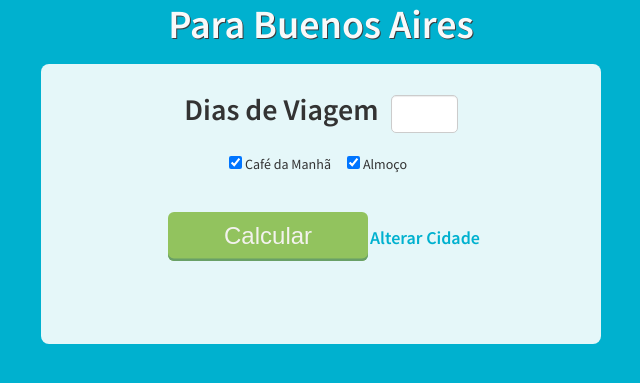
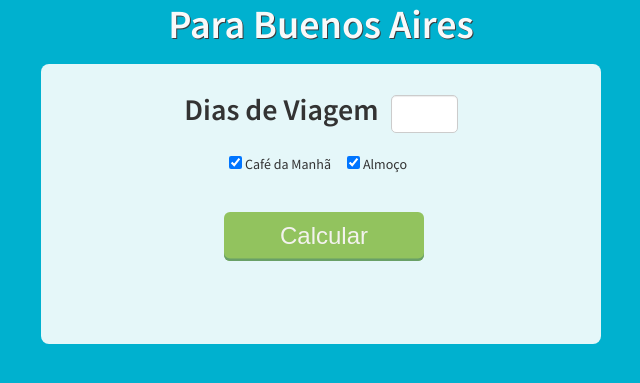
Before and after one commit to vitorfs/quanto-levar, a Django app: page /buenos-aires/ in a window 1280 px wide. Shown: the part 204-587 px from the top of the page, without its empty margins (319-959 px from the left). Run offline with Django 3.2, Linux system fonts and the light colour scheme; data comes from the database, SQL or seed files in the repository; some libraries are stand-ins or nearby versions; some web fonts are replaced.

Commit message:
removendo link alterar cidade

```diff
--- a/templates/cidade.html
+++ b/templates/cidade.html
@@ -24,7 +24,6 @@
       {% endfor %}
       </ul>
       <button type="submit" id="calcular">Calcular</button>
-      <a href="#" class="link">Alterar Cidade</a>
     </form>
   </div>
 {% endblock conteudo %}
```
